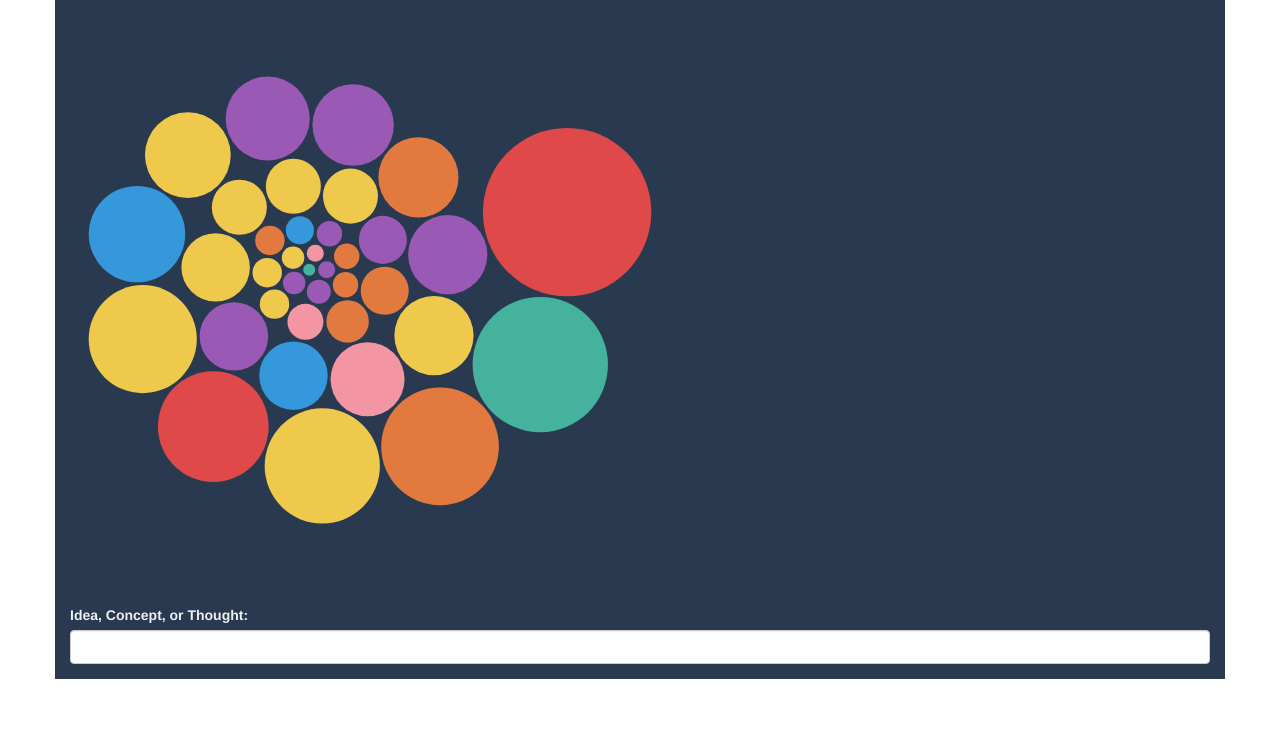
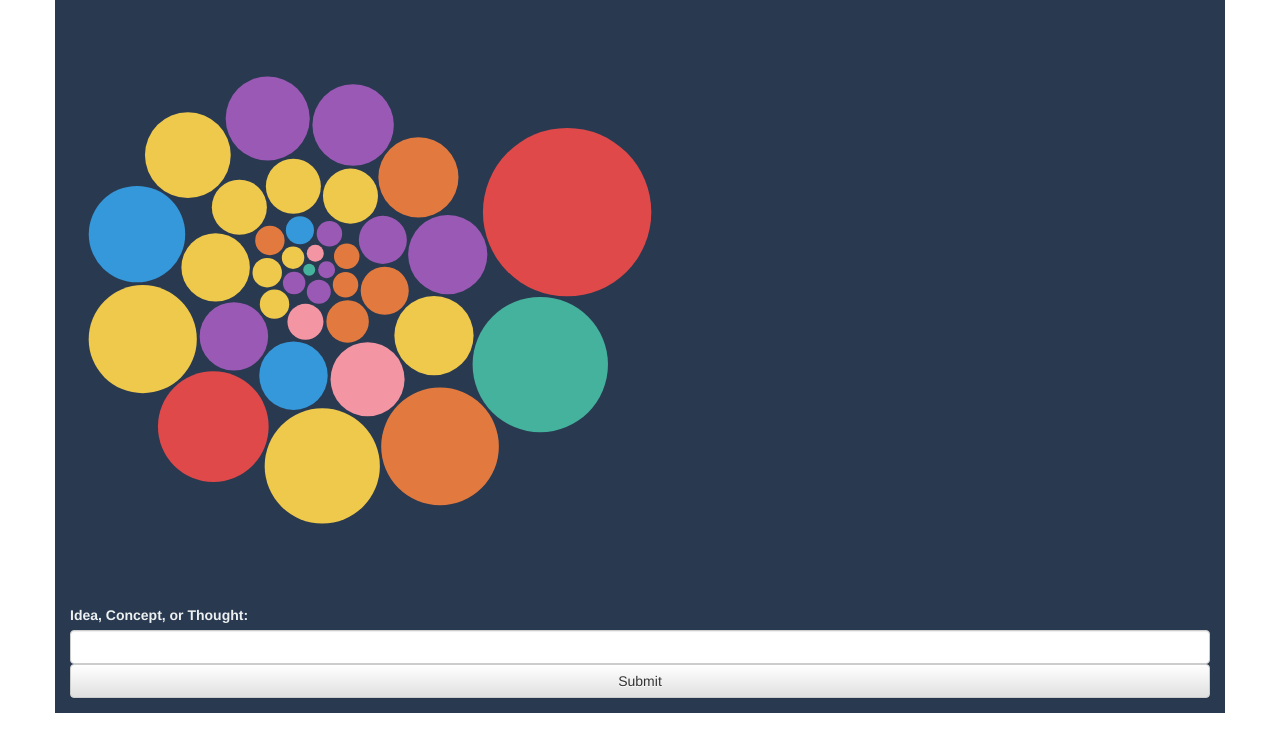
Before and after one commit to jabsquared/ideabox, a website: page client/index.html in a window 1280 px wide. Drawn offline with nearby package versions, Linux system fonts and the light colour scheme.

Commit message:
added submit button

```diff
--- a/client/index.html
+++ b/client/index.html
@@ -28,6 +28,7 @@
       <div class="form-group">
         <label for="usr">Idea, Concept, or Thought:</label>
         <input type="text" class="form-control" id="usr">
+        <button type="submit" class="btn btn-default btn-block btn-md">Submit</button>
       </div>
     </form>
   </div>
```
